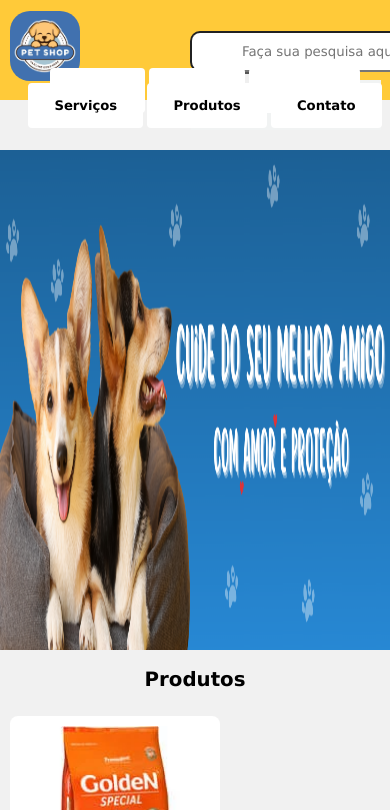
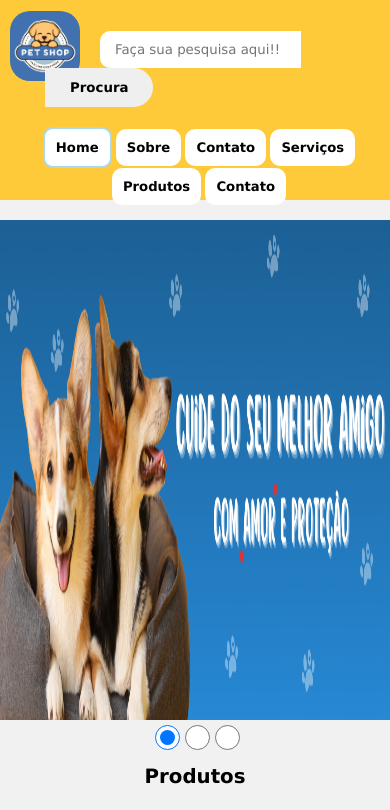
Before and after one commit to TDaniloJ/PetShopWeb, a plain HTML site: page index.html in a window 390 px wide. Shown: the top 810 px of the page. Drawn offline with nearby package versions, Linux system fonts and the light colour scheme.

Commit message:
adicionado resposividade

```diff
--- a/css/style.css
+++ b/css/style.css
@@ -17,10 +17,12 @@
     list-style-type: none;
     text-decoration: none;
     box-sizing: border-box;
+
 }
 
 html {
     font-size: 15px;
+    overflow-x: hidden;
 }
 
 body {
@@ -35,6 +37,8 @@ header {
     height: 100px;
     width: 100%;
     color: var(--color);
+    display: flex;
+    flex-direction: column;
 }
 
 .menu {
@@ -50,8 +54,8 @@ header {
 .submenu {
     display: inline;
     background-color: var(--color-submenu);
-    padding: 15px 26px;
-    border-radius: 4px;
+    padding: 10px 25px;
+    border-radius: 10px;
     cursor: pointer;
     font-weight: bold;
 }
@@ -60,6 +64,10 @@ header {
     background-color: var(--color-submenu-hover);
     font-size: 16px;
     transition: 1.2s;
+}
+
+#activesub {
+    border: 2px solid lightblue;
 }
 
 .logo {
@@ -78,14 +86,30 @@ header {
 }
 
 .barra-pesquisa input {
-    padding: 11px 50px;
-    border-radius: 10px;
-    outline: transparent;
+    padding: 13px 50px;
+    border-radius: 10px 0 0 10px;
+    border: none;
+    outline: none;
+    cursor: pointer;
 }
 
 .barra-pesquisa button {
-    padding: 11px 20px;
-    border-radius: 5px;
+    padding: 12px 25px;
+    border-radius: 0 20px 20px 0;
+    border: none;
+    margin-left: -5px;
+    cursor: pointer;
+    font-weight: bold;
+}
+
+.barra-pesquisa button:hover {
+    background-color: #f1f1f1bb;
+    transition: 1s;
+}
+
+.barra-pesquisa input:hover {
+    background-color: #f1f1f1bb;
+    transition: 1s;
 }
 
 .cadastro {
@@ -102,6 +126,10 @@ header {
 .cadastro p {
     text-align: center;
     padding-top: 16px;
+}
+
+.destaque {
+    overflow: visible;
 }
 
 .destaque img {
@@ -123,6 +151,8 @@ header {
     margin: 10px;
     border-radius: 8px;
     display: inline-block;
+    box-shadow: 5px 5px #0000002a;
+    margin-left: 35px;
 }
 
 .card:hover {
@@ -145,13 +175,15 @@ header {
 }
 
 .container button {
-    margin-top: 5px;
+    margin-top: 6px;
     padding: 10px 18px;
     background-color: var(--color-button);
     border: none;
     border-radius: 8px;
     cursor: pointer;
     font-weight: bold;
+    display: flex;
+    margin: auto;
 }
 
 .container button:hover {
@@ -174,8 +206,94 @@ header {
     width: 100%;
     bottom: 0;
     padding: 10px 0;
+    position: relative;
 }
 
 .rodape a:hover{
     text-decoration: underline;
 }
+
+.material-symbols-outlined {
+    font-size: 20px;
+    text-align: left;
+}
+
+.seletor-foto {
+    display: flex;
+    justify-content: center;
+}
+
+.seletor-foto input[type="radio"] {
+    height: 25px;
+    width: 25px;
+    margin-left: 5px;
+    margin-top: 2px;
+}
+
+/* Resposividade */
+
+@media only screen and (min-width: 768px) {
+    .menu {
+        width: 140%;
+    }
+
+    .submenu {
+        padding: 20px;
+    }
+
+    img {
+        max-width: 100%;
+        height: auto;
+    }
+}
+
+@media only screen and (max-width: 600px) {
+    .menu {
+        width: 100%;
+        height: 100px;
+        margin-top: 20px;
+        margin-left: 4px;
+    }
+
+    .submenu {
+        display: inline-flex;
+        padding: 11px;
+    }
+
+    .barra-pesquisa, input, button {
+        margin-left: 50px;
+    }
+
+    .barra-pesquisa input {
+        padding: 11px 15px;
+    }
+
+    .barra-pesquisa button {
+        margin-left: -5px;
+    }
+
+    header {
+        height: 200px;
+    }
+
+    img {
+        max-width: 100%;
+        height: auto;
+    }
+}
+
+@media only screen and (min-width: 601px) and (max-width: 767px) {
+    .menu {
+        width: 140%;
+    }
+
+    .submenu {
+        padding: 20px;
+    }
+
+    img {
+        max-width: 100%;
+        height: auto;
+        box-sizing: border-box;
+    }
+}
--- a/index.html
+++ b/index.html
@@ -7,6 +7,9 @@
 
     <!-- Favicon -->
     <link rel="shortcut icon" href="images/favicon.png" type="image/x-icon">
+
+    <!-- ICONS -->
+    <link rel="stylesheet" href="https://fonts.googleapis.com/css2?family=Material+Symbols+Outlined:opsz,wght,FILL,GRAD@20..48,100..700,0..1,-50..200" />
 
     <!-- CSS -->
     <link rel="stylesheet" href="css/style.css">
@@ -22,7 +25,7 @@
         </div>
         <nav class="menu">
             <ul>
-                <li class="submenu"><a href="#">Home</a></li>
+                <li class="submenu" id="activesub"><a href="index.html">Home</a></li>
                 <li class="submenu"><a href="#">Sobre</a></li>
                 <li class="submenu"><a href="#">Contato</a></li>
                 <li class="submenu"><a href="#">Serviços</a></li>
@@ -31,15 +34,19 @@
             </ul>
         </nav>
 
-        <div class="cadastro">
-            <p>Entrar | Cadastrar</p>
-        </div>
     </header>
 
     <section>
         <div class="destaque">
             <img src="images/destaque.png" alt="petshop destaque">
         </div>
+
+        <div class="seletor-foto">
+            <input type="radio" name="" checked>
+            <input type="radio" name="">
+            <input type="radio" name="">
+        </div>
+
 
         <h2 class="texto-produto">Produtos</h2>
 
@@ -105,7 +112,9 @@
             <p>Lorem, ipsum dolor sit amet consectetur adipisicing elit. Voluptatibus
                 voluptatum laboriosam inventore voluptates, rem, ullam id excepturi iusto
                 voluptatem quis magnam ipsum sint doloribus molestias provident facilis
-                commodi. Esse, obcaecati.</p>
+                commodi. Esse, obcaecati. Lorem ipsum dolor sit, amet consectetur adipisicing elit.
+                Quia aut possimus repellendus odit nemo eum obcaecati eveniet eos facere omnis dolorem
+                architecto facilis at, dignissimos corrupti inventore, est ab tempore?</p>
         </div>
     </section>
 
```
